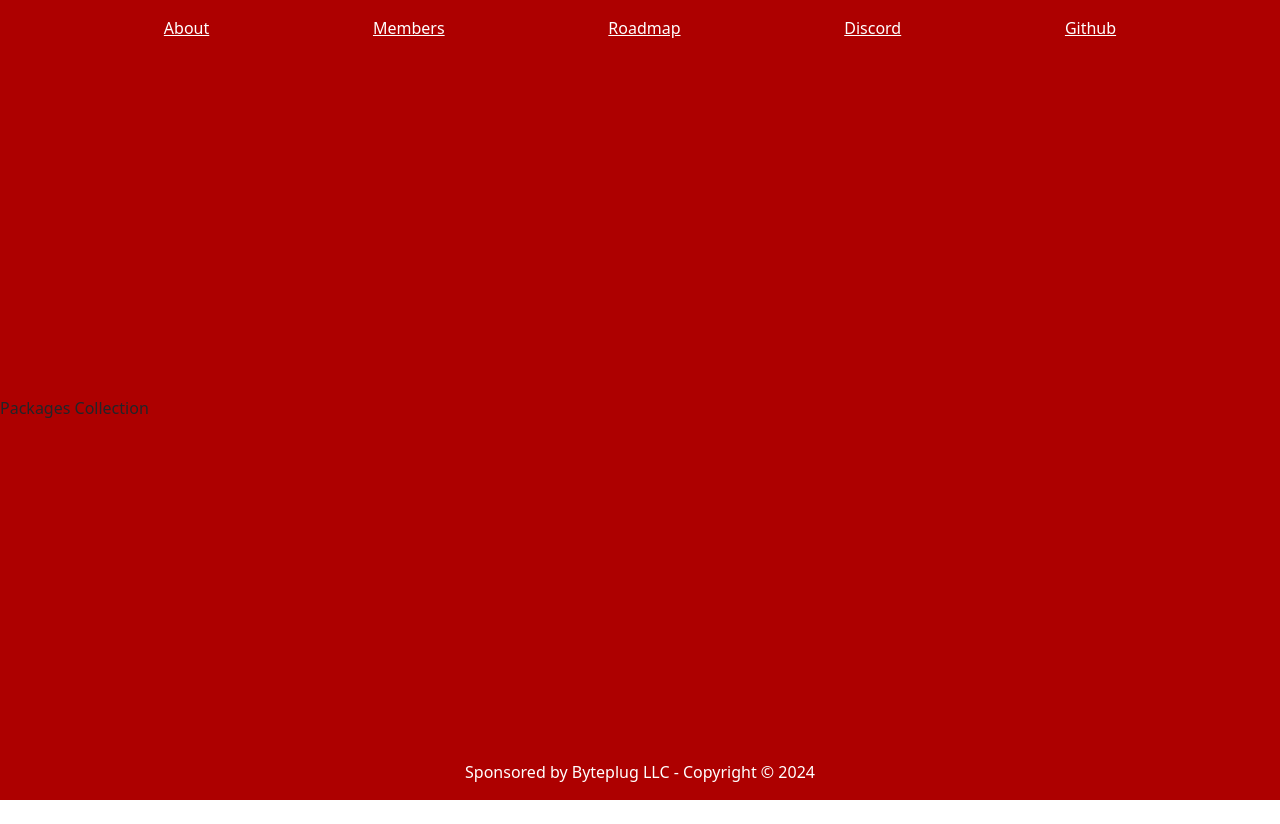
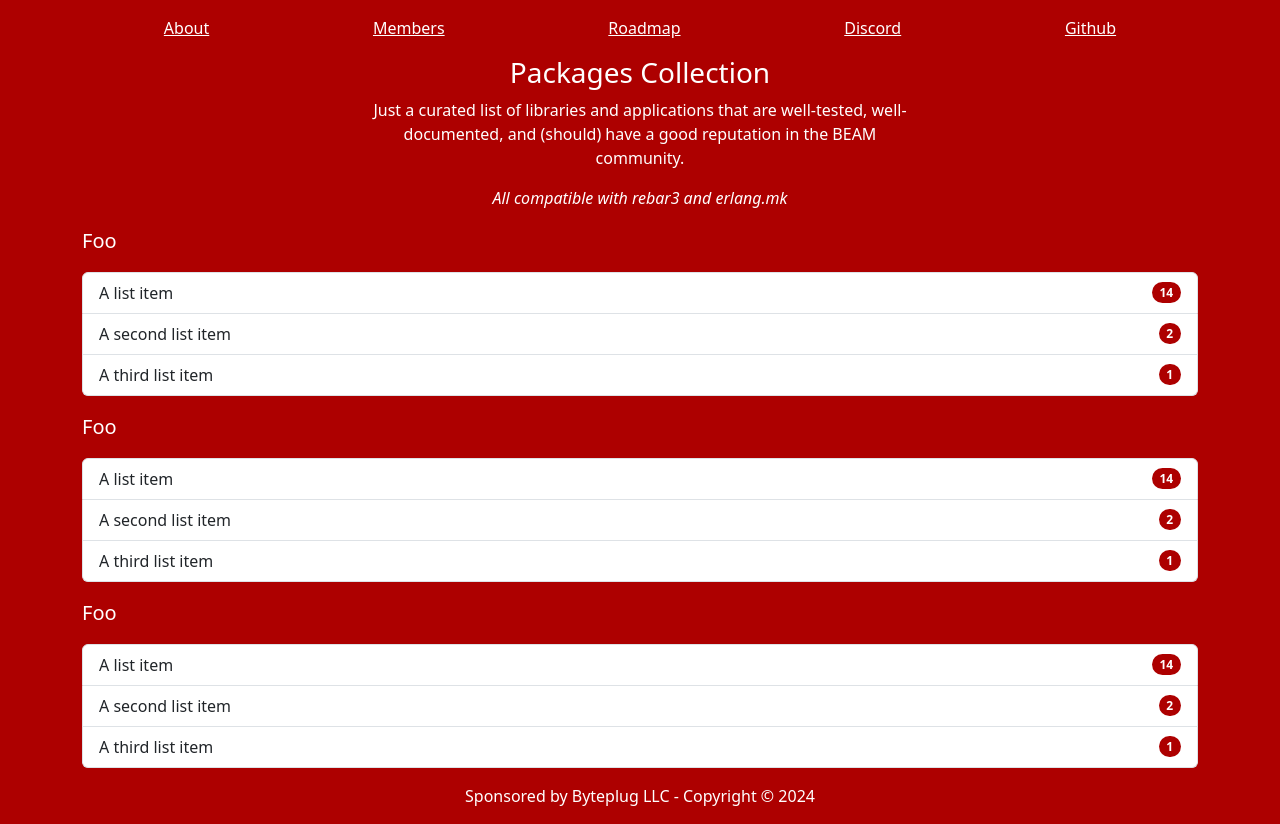
Before and after one commit to erlangsters/about-erlangsters, a Vue app: page /packages-collection in a window 1280 px wide. Before the commit the page ends 800 px from the top, so only its background shows below. Built offline with nearby package versions, Linux system fonts and the light colour scheme.

Commit message:
Update 'Packages Collection' page (draft)

```diff
--- a/src/pages/packages-collection.vue
+++ b/src/pages/packages-collection.vue
@@ -1,3 +1,59 @@
 <template>
-  <main>Packages Collection</main>
+<main class="container">
+  <div class="text-white text-center">
+    <h3>Packages Collection</h3>
+    <p class="w-50 mx-auto">
+Just a curated list of libraries and applications that are well-tested,
+well-documented, and (should) have a good reputation in the BEAM community.
+    </p>
+    <p class="w-50 fst-italic mx-auto">
+All compatible with rebar3 and erlang.mk
+    </p>
+  </div>
+  <div class="text-white text-left fs-5 mb-3">Foo</div>
+  <ul class="list-group mb-3">
+    <li class="list-group-item d-flex justify-content-between align-items-center">
+      A list item
+      <span class="badge text-bg-primary rounded-pill">14</span>
+    </li>
+    <li class="list-group-item d-flex justify-content-between align-items-center">
+      A second list item
+      <span class="badge text-bg-primary rounded-pill">2</span>
+    </li>
+    <li class="list-group-item d-flex justify-content-between align-items-center">
+      A third list item
+      <span class="badge text-bg-primary rounded-pill">1</span>
+    </li>
+  </ul>
+  <div class="text-white text-left fs-5 mb-3">Foo</div>
+  <ul class="list-group mb-3">
+    <li class="list-group-item d-flex justify-content-between align-items-center">
+      A list item
+      <span class="badge text-bg-primary rounded-pill">14</span>
+    </li>
+    <li class="list-group-item d-flex justify-content-between align-items-center">
+      A second list item
+      <span class="badge text-bg-primary rounded-pill">2</span>
+    </li>
+    <li class="list-group-item d-flex justify-content-between align-items-center">
+      A third list item
+      <span class="badge text-bg-primary rounded-pill">1</span>
+    </li>
+  </ul>
+  <div class="text-white text-left fs-5 mb-3">Foo</div>
+  <ul class="list-group mb-3">
+    <li class="list-group-item d-flex justify-content-between align-items-center">
+      A list item
+      <span class="badge text-bg-primary rounded-pill">14</span>
+    </li>
+    <li class="list-group-item d-flex justify-content-between align-items-center">
+      A second list item
+      <span class="badge text-bg-primary rounded-pill">2</span>
+    </li>
+    <li class="list-group-item d-flex justify-content-between align-items-center">
+      A third list item
+      <span class="badge text-bg-primary rounded-pill">1</span>
+    </li>
+  </ul>
+</main>
 </template>
```
